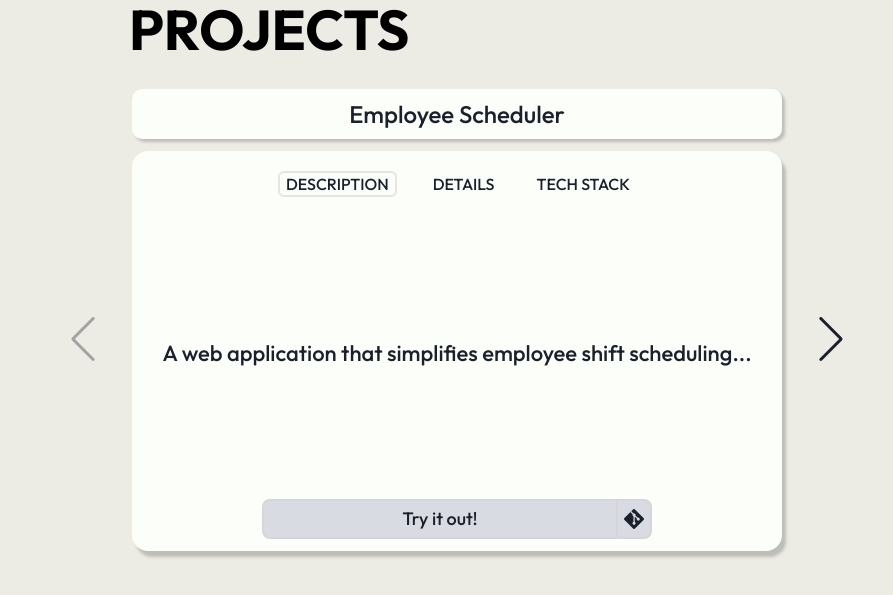
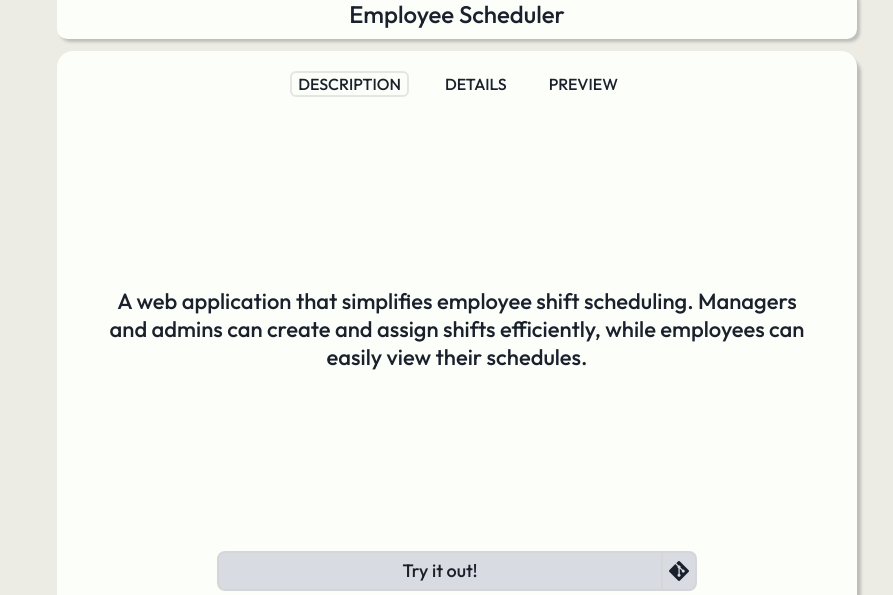
Before and after one commit to ivanoice09/portfolio, an Angular app: page / in a window 1280 px wide. Shown: the part 909-1504 px from the top of the page, without its empty margins (183-1076 px from the left). Built offline with nearby package versions, Linux system fonts and the light colour scheme.

Commit message:
switching versions fixed

```diff
--- a/src/app/dashboard/dashboard.css
+++ b/src/app/dashboard/dashboard.css
@@ -12,7 +12,7 @@
   justify-content: center;
 
   min-height: 100vh;
-  width: 800px;
+  width: 1000px;
 }
 
 .section-title {
@@ -24,8 +24,8 @@
 
 .intro-wrapper {
   display: flex;
-  justify-content: center;
-  gap: 55px;
+  justify-content: space-evenly;
+  /* gap: 70px; */
 }
 
 .intro {
--- a/src/app/dashboard/dashboard.html
+++ b/src/app/dashboard/dashboard.html
@@ -43,7 +43,7 @@
           <swiper-slide>
             <app-project-card
               [project]="project"
-              (openRedirect)="openModal($event)"
+              (openRedirect)="openRedirectModal($event)"
             />
           </swiper-slide>
         }
@@ -59,8 +59,8 @@
 </div>
 
 <!-- MODAL CONFIRM REDIRECT LIVE DEMO -->
-@if (isRedirectModalOpen(); as project) {
-  <div class="modal-backdrop" [class.hidden]="!isRedirectModalOpen()" (click)="closeRedirectModal()">
+@if (isRedirectModalOpen(); as selectedVersion) {
+  <div class="modal-backdrop" (click)="closeRedirectModal()">
     <div class="modal">
       <div class="modal-header">
         <h2>Attention</h2>
@@ -78,7 +78,7 @@
         </button>
 
         <a
-          [href]=""
+          [href]="selectedRedirectVersion()?.url"
           target="_blank"
           rel="noopener noreferrer"
           class="btn-proceed"
--- a/src/app/dashboard/dashboard.ts
+++ b/src/app/dashboard/dashboard.ts
@@ -13,8 +13,8 @@ import { ProjectCard } from '../project-card/project-card';
 })
 export class Dashboard {
 
-  readonly selectedProject = signal<Project | null>(null);
   readonly isRedirectModalOpen = signal(false);
+  readonly selectedRedirectVersion = signal<ProjectVersion | null>(null);
   readonly disabled = signal(true);
 
   sections = [
@@ -23,13 +23,17 @@ export class Dashboard {
     { id: 'contacts', label: 'Contacts' },
   ];
 
-    projects: Project[] = [
+  projects: Project[] = [
     {
       id: 'employee-scheduler',
       title: 'Employee Scheduler',
-      description: 'A web application that simplifies employee shift scheduling...',
-      details: 'Documentation, links, architecture notes...',
-      techStack: ['Angular', 'Spring Boot', 'PostgreSQL', 'Docker'],
+      description:
+        'A web application that simplifies employee shift scheduling. Managers and admins can create and assign shifts efficiently, while employees can easily view their schedules.',
+      documentation: 'https://github.com/ivanoice09/employee-scheduler-docs',
+      sourceCodes: [
+        'https://github.com/ivanoice09/employee-scheduler',
+        'https://github.com/ivanoice09/employee-scheduler-fe',
+      ],
       versions: [
         {
           label: 'modern-ui',
@@ -43,24 +47,16 @@ export class Dashboard {
         },
       ],
     },
-    {
-      id: 'bike-ecommerce',
-      title: 'Bike Ecommerce',
-      description: '...',
-      details: '...',
-      techStack: ['Angular', 'Node.js', 'MongoDB'],
-      versions: [],
-    },
-    // Music player, Splityfive, Java bank...
   ];
 
-  openModal(project: Project): void {
-    this.selectedProject.set(project);
+  openRedirectModal(version: ProjectVersion): void {
+    this.selectedRedirectVersion.set(version);
     this.isRedirectModalOpen.set(true);
   }
 
   closeRedirectModal(): void {
     this.isRedirectModalOpen.set(false);
-    this.selectedProject.set(null);
   }
+
+
 }
--- a/src/app/project-card/project-card.css
+++ b/src/app/project-card/project-card.css
@@ -1,5 +1,5 @@
 .project-card {
-  height: 500px;
+  height: 700px;
   color: var(--text);
   display: flex;
   align-items: center;
@@ -7,7 +7,7 @@
 }
 
 .project-title {
-  width: 650px;
+  width: 800px;
   font-size: 24px;
   font-weight: 500;
   border-radius: 10px;
@@ -19,7 +19,7 @@
 }
 
 .project-container {
-  width: 650px;
+  width: 800px;
   height: 80%;
   background-color: var(--surface);
   border-radius: 16px;
@@ -59,8 +59,8 @@
 }
 
 .card-body {
-  height: 60%;
-  padding: 16px;
+  height: 70%;
+  padding: 16px 40px;
   display: flex;
   text-align: center;
   align-items: center;
@@ -69,6 +69,12 @@
 .card-body p {
   font-size: 22px;
   font-weight: 500;
+}
+
+.details-container {
+  display: flex;
+  flex-direction: column;
+  align-items: center;
 }
 
 .version-select-wrapper {
--- a/src/app/project-card/project-card.html
+++ b/src/app/project-card/project-card.html
@@ -23,10 +23,10 @@
 
       <button
         type="button"
-        [class.active]="activeTab() === 'tech-stack'"
-        (click)="setTab('tech-stack')"
+        [class.active]="activeTab() === 'preview'"
+        (click)="setTab('preview')"
       >
-        TECH STACK
+        PREVIEW
       </button>
     </div>
 
@@ -37,14 +37,16 @@
         }
         @case ('details') {
           <div class="details-container">
-            {{ project().details }}
+            <a
+              [href]="project().documentation"
+            >
+              Full Documentation
+            </a>
           </div>
         }
-        @case ('tech-stack') {
+        @case ('preview') {
           <div class="preview-container">
-            @for (tech of project().techStack; track tech) {
-              <span class="tech-item">{{ tech }}</span>
-            }
+
           </div>
         }
       }
@@ -77,7 +79,7 @@
                 type="button"
                 class="version-dropdown-item"
                 role="menuitem"
-                [class.active]="version.active"
+                [class.active]="selectedVersion()?.url === version.url"
                 (click)="selectVersion(version)"
               >
                 {{ version.label }}
--- a/src/app/project-card/project-card.ts
+++ b/src/app/project-card/project-card.ts
@@ -1,10 +1,4 @@
-import {
-  Component,
-  HostListener,
-  input,
-  output,
-  signal,
-} from '@angular/core';
+import { Component, HostListener, input, output, signal } from '@angular/core';
 import { Project, ProjectTab, ProjectVersion } from '../shared/model/project';
 
 @Component({
@@ -16,13 +10,12 @@ import { Project, ProjectTab, ProjectVersion } from '../shared/model/project';
 })
 export class ProjectCard {
   project = input.required<Project>();
+  selectedVersion = signal<ProjectVersion | null>(null);
+
+  openRedirect = output<ProjectVersion>();
 
   activeTab = signal<ProjectTab>('description');
   isDropdownOpen = signal(false);
-
-  selectedVersion = signal<ProjectVersion | null>(null);
-
-  readonly openRedirect = output<Project>();
 
   setTab(tab: ProjectTab): void {
     this.activeTab.set(tab);
@@ -30,14 +23,22 @@ export class ProjectCard {
 
   toggleDropdown(): void {
     this.isDropdownOpen.update((open) => !open);
-  }
 
-  openRedirectModal(): void {
-    this.openRedirect.emit(this.project());
+    if (this.isDropdownOpen() && !this.selectedVersion()) {
+      const active = this.project().versions.find((v) => v.active);
+      if (active) this.selectedVersion.set(active);
+    }
   }
 
   selectVersion(version: ProjectVersion): void {
     this.selectedVersion.set(version);
+  }
+
+  openRedirectModal(): void {
+    const version = this.selectedVersion() ?? this.project().versions[0];
+    if (version) {
+      this.openRedirect.emit(version);
+    }
   }
 
   // close dropdown when user clicks elsewhere
--- a/src/app/shared/model/project.ts
+++ b/src/app/shared/model/project.ts
@@ -1,4 +1,4 @@
-export type ProjectTab = 'description' | 'details' | 'tech-stack';
+export type ProjectTab = 'description' | 'details' | 'preview';
 
 export interface ProjectVersion {
   label: string;
@@ -10,7 +10,7 @@ export interface Project {
   id: string;
   title: string;
   description: string;
-  details: string; // or a structured object/array
-  techStack: string[]; // or structured data
+  documentation: string;
+  sourceCodes: string[];
   versions: ProjectVersion[];
 }
```
